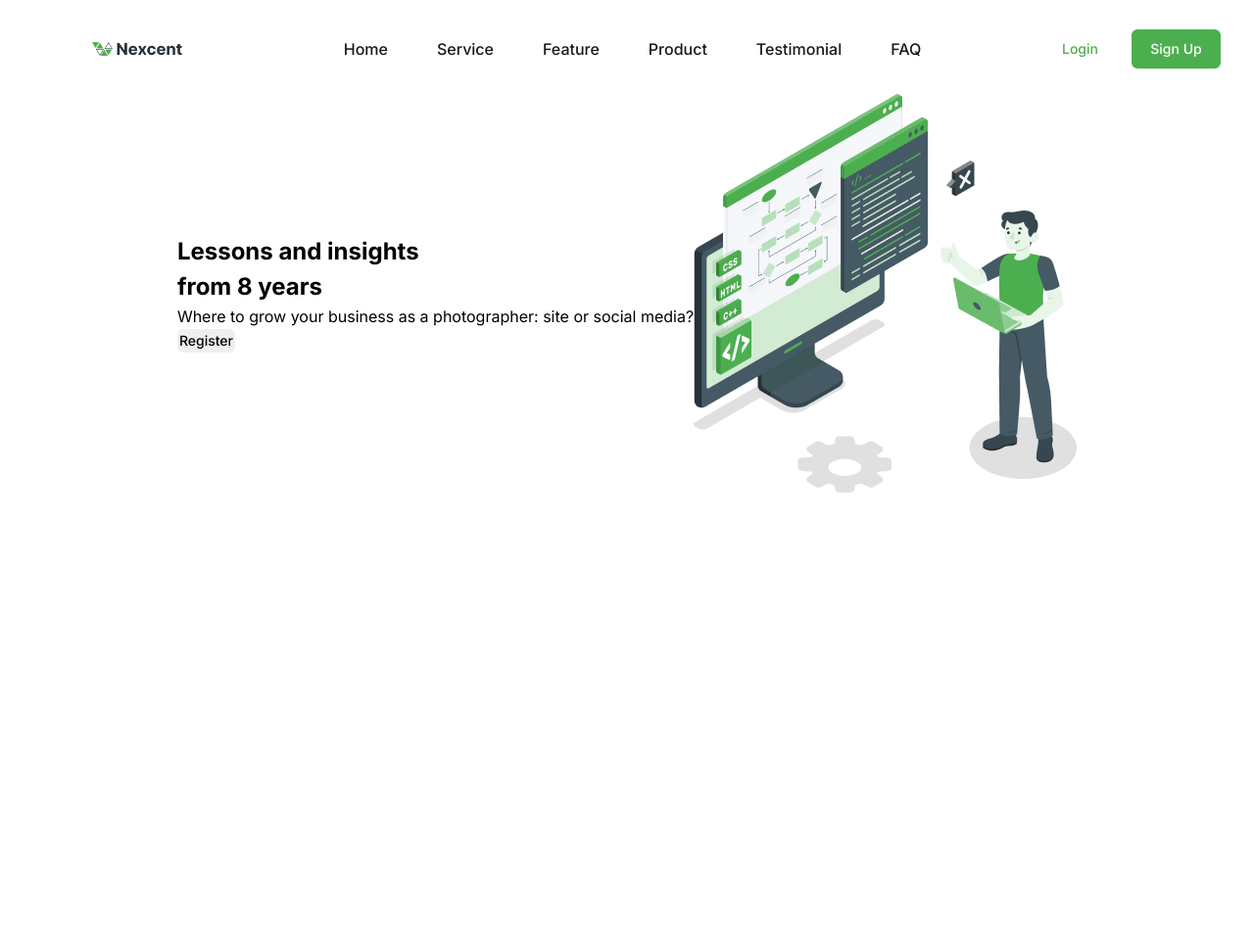
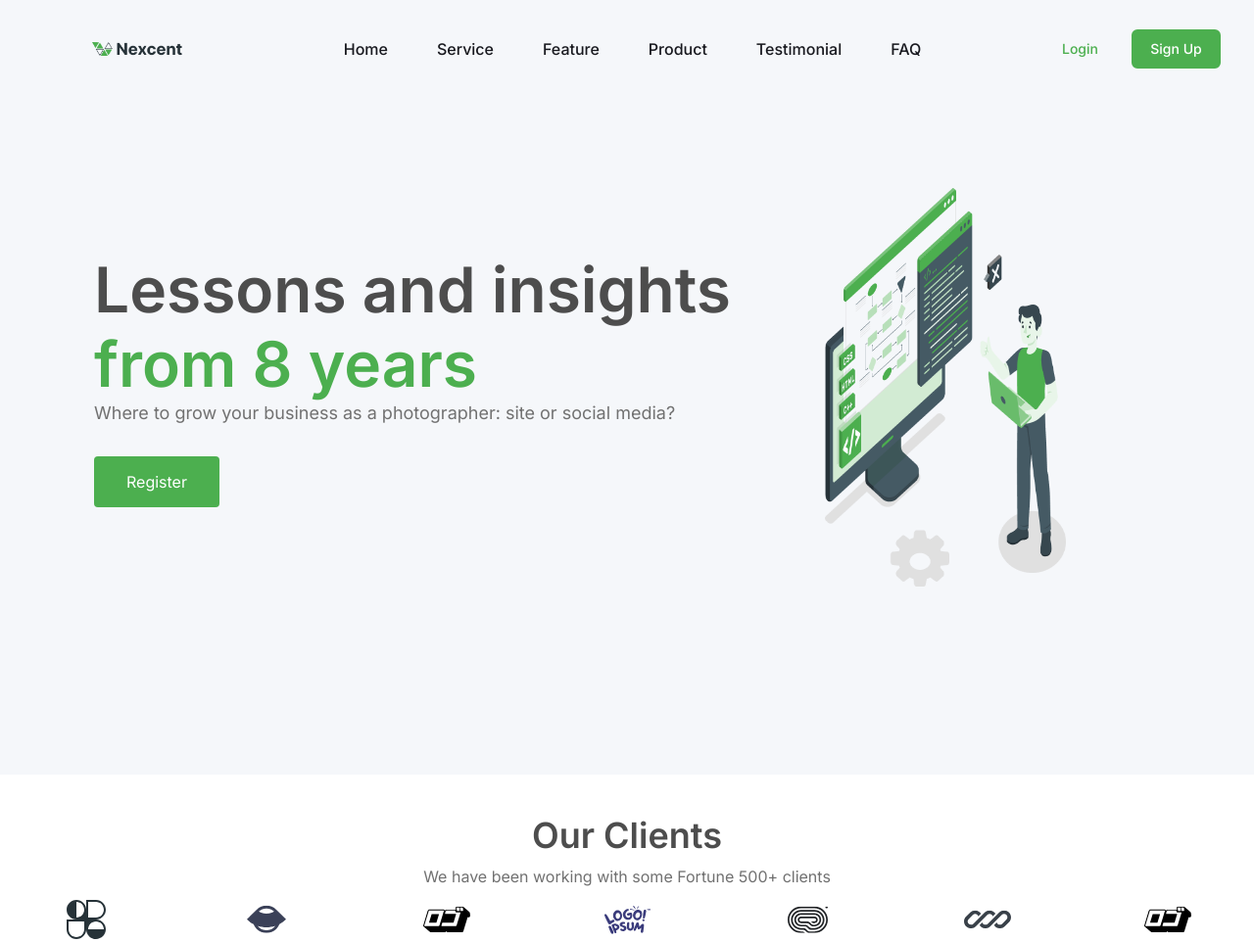
Before and after one commit to sanjibaanamahona/project-website, a plain HTML site: page index.html in a window 1280 px wide. Shown: the top 963 px of the page at 98% size. Before the commit the page ends 800 px from the top, so only its background shows below. Drawn offline with Linux system fonts and the light colour scheme.

Commit message:
done with navbar, hero section and clients section.

```diff
--- a/css/style.css
+++ b/css/style.css
@@ -2,7 +2,11 @@
 :root{
     --brand-color: #4CAF4F;
     --btn-text-color: #FFFFFF;
-    --btn-outline-color: #4CAF4F;
+    /* --btn-outline-color: #4CAF4F;  */
+    --default-bg: #F5F7FA;
+    /* --white-bg: #FFFFFF; */
+    --title-color: #4D4D4D;
+    --para-color: #717171;
 }
 
 *, *::before, *::after {
@@ -30,7 +34,7 @@ body {
     font-family: "Inter", sans-serif;
     font-optical-sizing: auto;
     font-style: normal;
-    /* background-color: #F9FAFF; */
+     overflow-x: hidden;
 }
 
 ul, ol {
@@ -66,7 +70,7 @@ input, button, textarea, select {
     align-items: center;
 }
 
-.btn {
+.btn{
     font-size: 14px;
     font-weight: 500;
     padding: 8px 24px;
@@ -85,18 +89,11 @@ input, button, textarea, select {
 .btnLogin {
     background-color: transparent;
     color: var(--brand-color);
-    border: 2px solid transparent;
+     border: 2px solid transparent;
     width: 77px;
     height: 40px;
 }
 
-.btnLogin {
-    width: 77px;
-    height: 40px;
-    background-color: transparent;
-    color: var(--brand-color);
-    border: none;
-}
 
 .btnBg {
     width: 91px;
@@ -124,22 +121,19 @@ nav .flex {
 
 /* logo */
 .navLogo {
-    width: 154.49px; /* Fixed width for logo area */
+    width: 154.49px;
     margin-right: 166.01px;
 }
 
 /* menu */
 .navMenu {
-    width: 588px; /* Fixed width for menu area */
-    /* display: flex; */
-    justify-content: center; /* Keeps menu centered within its section */
+    width: 588px;
+    justify-content: center;
     margin-right: 124.5px;
 }
 
 /* menu items */
 .navMenu ul {
-    /* display: flex; */
-    /* list-style: none; */
     margin: 0;
     padding: 0;
     align-items: center;
@@ -148,17 +142,17 @@ nav .flex {
 }
 
 .navMenu ul li a {
-    color: #18191F; /* ✅ Your special color for menu links only */
-    text-decoration: none; /* Remove underline */
+    color: #18191F;
+    text-decoration: none;
     font-weight: 500;
     font-size: 16px;
 }
 
 /* button */
 .navbtn {
-    width: 182px; /* Fixed width for button area */
-    /* display: flex; */
-    justify-content: flex-end; /* Push buttons to the right end */
+    width: 182px;
+     display: flex;
+    justify-content: flex-end;
 }
 
 .navbtn ul {
@@ -172,85 +166,165 @@ nav .flex {
     text-decoration: none;
     color: var(--brand-color);
     font-weight: 500;
-    transition: 0.;
 }
 /* navbar end */
 
 /* hero section start */
 #hero{
-    height: 599px; /* total hero height after navigation */
+  /* height: 599px;  */
+    height: auto;
+    padding: 96px;
     display: flex;
-    align-items: right;
-    justify-content: flex-start;
-    /* padding: 245px; */
+    align-items: center;
+    background-color: var(--default-bg);
 }
 
 .heroWrapper{
-    justify-content: space-between;
+    display: flex;
+  justify-content: space-between;
+  align-items: flex-start;
+    max-width: 1152px;
+  margin: 0 auto;
+  width: 100%;
 }
 
 /* Inside Hero Container */
-.hero-content {
+.heroContent {
     display: flex;
-    align-items: center;
-    justify-content: space-between;
-    width: 100%;
+    /* align-items: flex-start;  */
+    /* height: auto;
+    width: 657px; */
+    /* height: 276px;  */
+    /* width: auto;
+    max-width: 100%; */
+    flex-direction: column;
+  justify-content: flex-start;
+   margin-top: 161.5px;
+  margin-bottom: 161.5px;
+    /* width: 100%;
+  max-width: 1152px; */
+  /* gap: 104px;   */
 }
 
-/* Hero Text (Left Side) */
-.hero-text {
-    display: flex;
-    flex-direction: column;
-    align-items: flex-start;
-    justify-content: flex-start;
-    gap: 25px;
-    flex: 1;
+
+ /* Hero Text  */
+ /* Hero content */
+.heroContent h1:first-child {
+  font-weight: 600;
+  font-size: 64px;
+  line-height: 76px;
+  color: var(--title-color);
+  margin-bottom: 0px;
+  white-space: nowrap;
+}
+
+.heroContent h1:nth-child(2){
+  font-weight: 600;
+  font-size: 64px;
+  line-height: 76px;
+  color: var(--brand-color);
+  margin-bottom: 0px;
+}
+
+.heroContent p {
+  font-weight: 400;
+  font-size: 18px;
+  line-height: 24px;
+  color: var(--para-color);
+  margin-bottom: 32px;
+}
+
+/* Hero button */
+.heroContent .btn {
+  font-weight: 400;
+  font-size: 16px;
+  line-height: 24px;
+  color: var(--btn-text-color);
+  background-color: var(--brand-color);
+  width: 128px;
+  height: 52px;
+  padding: 14px 32px;
+  border-radius: 4px;
+  border: none;
+  cursor: pointer;
+  display: flex;
+  align-items: center;
+  justify-content: center;
+  gap: 10px;
+}
+
+
+/* Hero Image */
+.heroImg {
+    width: 391px;
+  height: 407px;
+  display: flex;
+  justify-content: flex-end;
+  padding: 96px;
+}
+
+.heroImg img {
+     width: 100%;
+  height: auto;
+  display: block;
+}
+/* hero section end */
+
+
+/* client section start */
+#clients{
+  background-color: #FFFFFF; /* white background */
+  padding-top: 40px;
+}
+
+#clients .container {
+  max-width: 1152px;
+  margin: 0 auto;
+  padding: 0 40px; /* optional: to prevent touching edges */
+}
+
+
+.clientsWrapper{
+  display: flex;
+  flex-direction: column;
+  align-items: center;
+  gap: px;
+  margin: 0 auto;
 }
 
 /* Title */
-.hero-text h1 {
-    font-size: 56px;
-    font-weight: 700;
-    color: #263238;
-    max-width: 550px;
-    line-height: 1.2;
+.clientsWrapper h2{
+  font-weight: 600;
+  font-size: 36px;
+  line-height: 44px;
+  color: var(--title-color);
+  margin: 0;
 }
 
-/* Paragraph */
-.hero-text p {
-    font-size: 18px;
-    color: #717171;
-    max-width: 480px;
-    line-height: 1.6;
+/* Subtitle paragraph */
+ .clientsWrapper p{
+  font-weight: 400;
+  font-size: 16px;
+  line-height: 24px;
+  color: var(--para-color);
+  margin: 0;
+  padding: 8px;
 }
 
-/* Register Button */
-.btn.btn-primary {
-    background-color: #4CAF4F; /* Nexcent green */
-    border: none;
-    color: white;
-    padding: 14px 40px;
-    border-radius: 4px;
-    font-size: 16px;
-    font-weight: 600;
-    cursor: pointer;
-    margin-top: 385.5px; /* distance from nav bar */
-    transition: background-color 0.3s ease;
+/* Logos container */
+.clientLogos.flex {
+  display: flex;
+  justify-content: center; /* center logos horizontally */
+  align-items: center; /* center logos vertically */
+  gap: 136px; /* horizontal gap between logos */
+  flex-wrap: nowrap; /* prevent wrapping to next line */
 }
 
-.btn.btn-primary:hover {
-    background-color: #388E3C;
+/* Logos */
+.clientLogos img {
+  width: 48px;
+  height: 48px;
+  object-fit: contain; /* ensures logo fits within 47x47 */
 }
 
-/* Hero Image (Right Side) */
-.hero-image {
-    flex: 1;
-    display: flex;
-    justify-content: flex-end;
-}
-
-.hero-image img {
-    width: 500px;
-    height: auto;
-}
-/* hero section end */
+/* client section end */
--- a/index.html
+++ b/index.html
@@ -62,6 +62,25 @@
                 <img src="./assets/heroImg.png" alt="Hero">
             </div>
         </div>
+      </section>
     <!-- hero section end -->
+      <section id="clients">
+        <div class="container clientsWrapper">
+                <h2>Our Clients</h2>
+                <p>We have been working with some Fortune 500+ clients</p>
+           <div class="clientLogos flex align-items-center">
+                <img src="./assets/logo1.svg" alt="Client 1">
+                <img src="./assets/logo2.svg" alt="Client 2">
+                <img src="./assets/logo3.svg" alt="Client 3">
+                <img src="./assets/logo4.svg" alt="Client 4">
+                <img src="./assets/logo5.svg" alt="Client 5">
+                <img src="./assets/logo6.svg" alt="Client 6">
+                <img src="./assets/logo7.svg" alt="Client 7">
+           </div>
+        </div>
+      </section>
+    <!-- client section start -->
+
+    <!-- client section end -->
 </body>
 </html>
```
Also changed, not shown: assets/logo1.svg (added), assets/logo2.svg (added), assets/logo3.svg (added), assets/logo4.svg (added), assets/logo5.svg (added), assets/logo6.svg (added), assets/logo7.svg (added).
